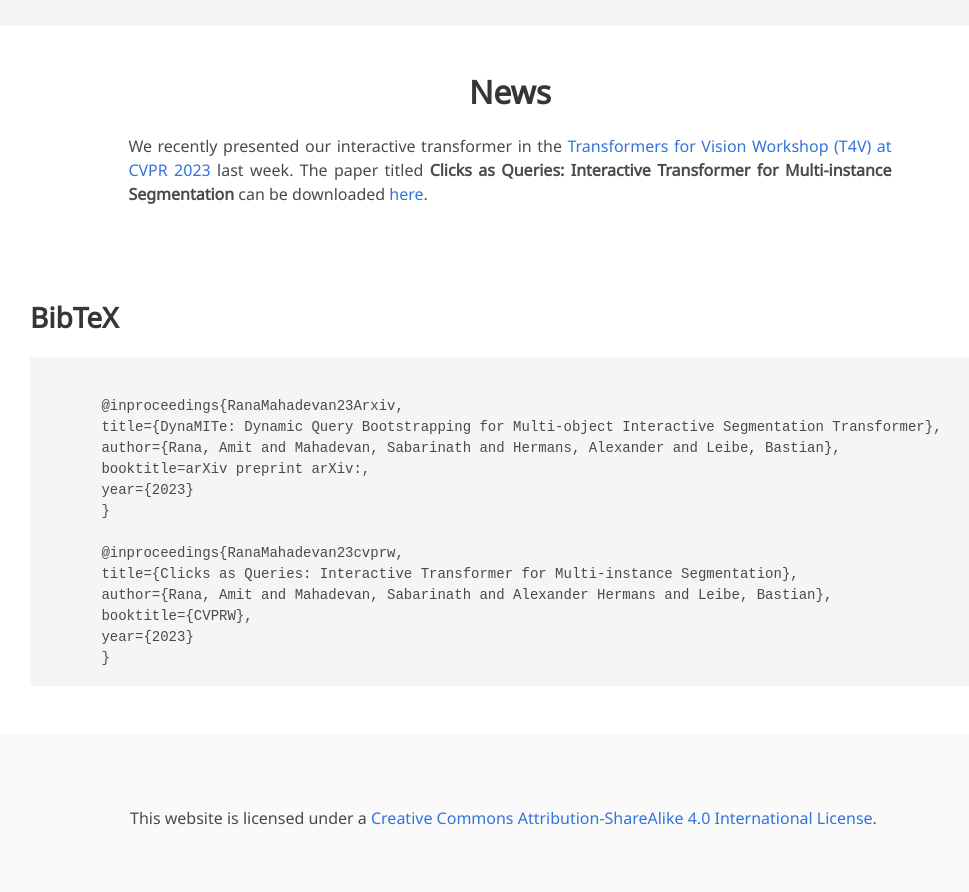
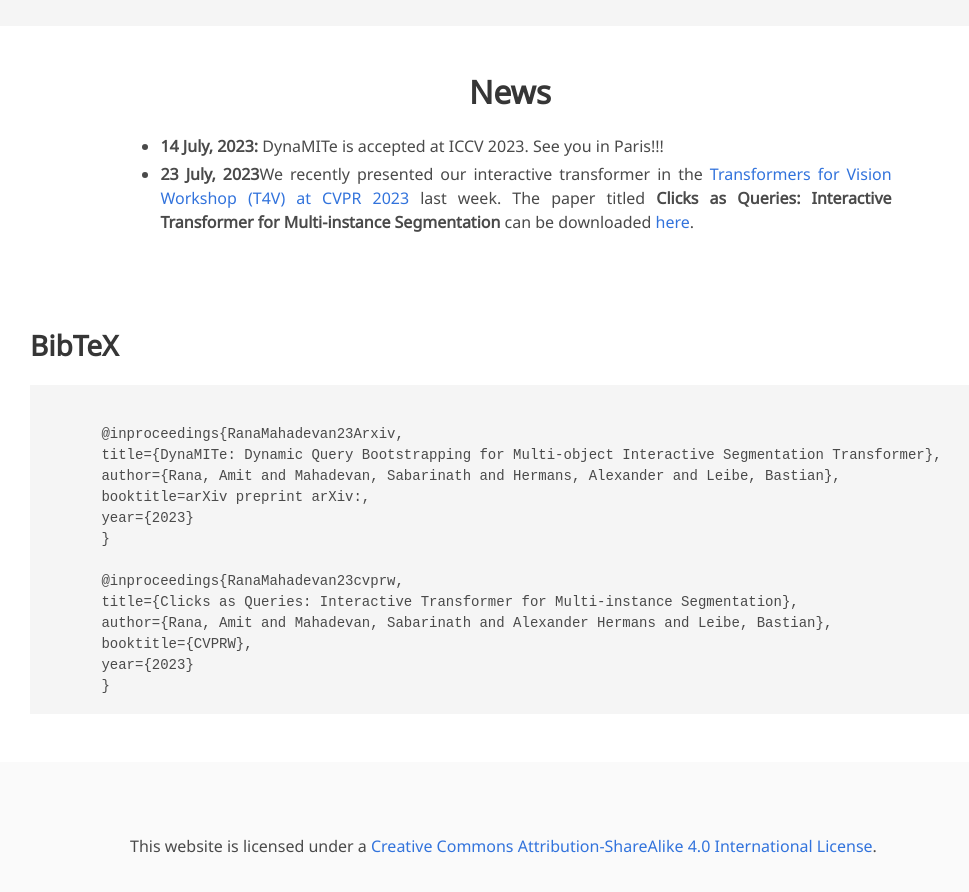
Before and after one commit to sabarim/dynamite, a plain HTML site: page index.html in a window 1280 px wide. Shown: the part 1380-2272 px from the top of the page, without its empty margins (130-1099 px from the left). Drawn offline with nearby package versions, Linux system fonts and the light colour scheme; some icons are missing; a web font is replaced by a local one.

Commit message:
Update index.html
iccv acceptance news

```diff
--- a/index.html
+++ b/index.html
@@ -185,9 +185,17 @@
       <div class="column is-four-fifths">
         <h2 class="title is-3">News</h2>
         <div class="content has-text-justified">
-          <p>
-            We recently presented our interactive transformer in the <a href="https://sites.google.com/view/t4v-cvpr23/papers">Transformers for Vision Workshop (T4V) at CVPR 2023</a> last week. The paper titled <b>Clicks as Queries: Interactive Transformer for Multi-instance Segmentation</b> can be downloaded <a href="https://vision.rwth-aachen.de/media/papers/227/camera_ready.pdf">here</a>.
-          </p>
+          <ul>
+            <li>
+              <p>
+                <b>14 July, 2023:</b> DynaMITe is accepted at ICCV 2023. See you in Paris!!!
+              </p>
+            </li>
+            <li>
+              <p>
+                <b>23 July, 2023</b>We recently presented our interactive transformer in the <a href="https://sites.google.com/view/t4v-cvpr23/papers">Transformers for Vision Workshop (T4V) at CVPR 2023</a> last week. The paper titled <b>Clicks as Queries: Interactive Transformer for Multi-instance Segmentation</b> can be downloaded <a href="https://vision.rwth-aachen.de/media/papers/227/camera_ready.pdf">here</a>.
+              </p>
+            </li>
         </div>
       </div>
     </div>
```
